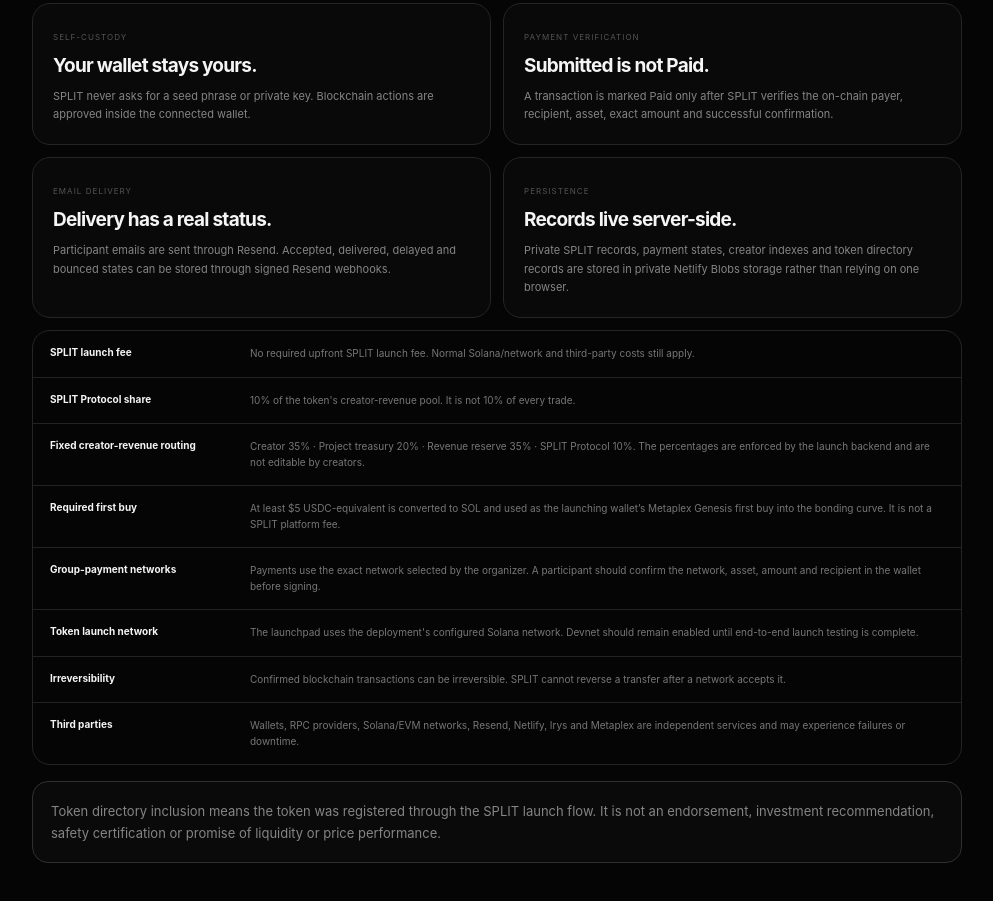
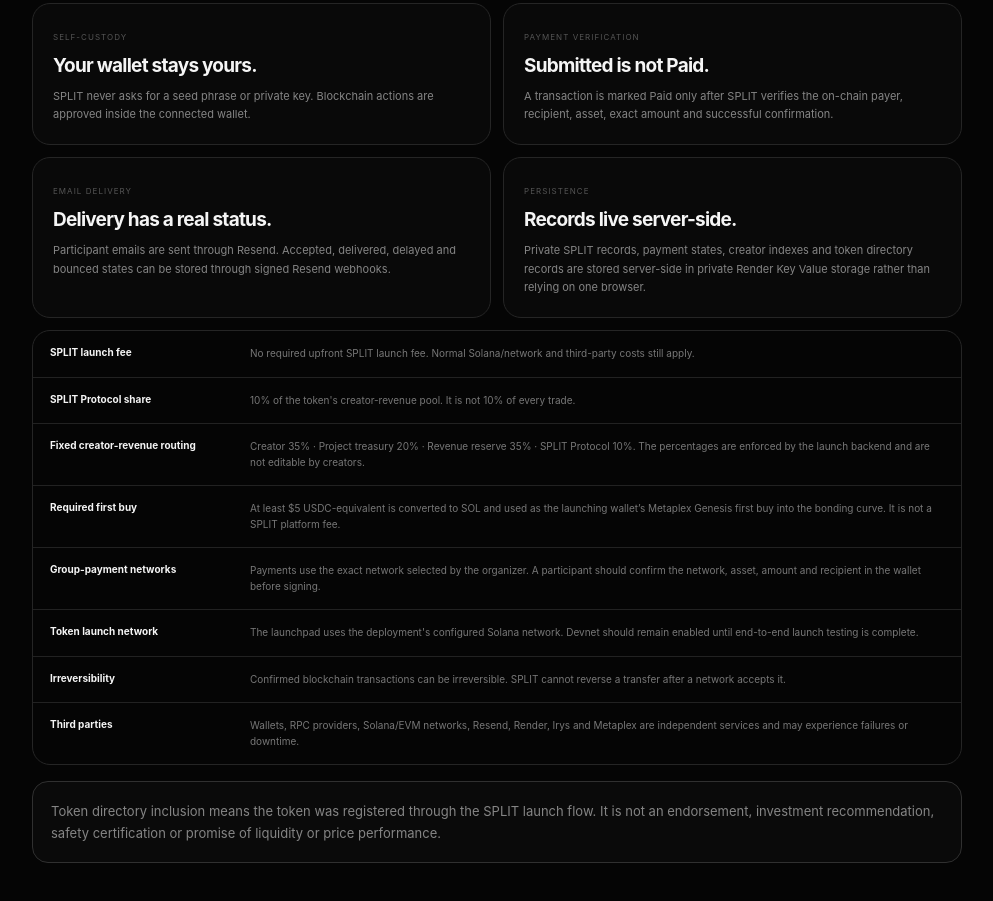
Before and after one commit to sariahsingh9-debug/split-onchain, a website: page public/trust.html in a window 1280 px wide. Shown: the part 487-1388 px from the top of the page, without its empty margins (143-1136 px from the left). Drawn offline with Linux system fonts and the light colour scheme.

Commit message:
Update trust page for Render production

```diff
--- a/public/trust.html
+++ b/public/trust.html
@@ -22,7 +22,7 @@
   <section class="card"><small>SELF-CUSTODY</small><h2>Your wallet stays yours.</h2><p>SPLIT never asks for a seed phrase or private key. Blockchain actions are approved inside the connected wallet.</p></section>
   <section class="card"><small>PAYMENT VERIFICATION</small><h2>Submitted is not Paid.</h2><p>A transaction is marked Paid only after SPLIT verifies the on-chain payer, recipient, asset, exact amount and successful confirmation.</p></section>
   <section class="card"><small>EMAIL DELIVERY</small><h2>Delivery has a real status.</h2><p>Participant emails are sent through Resend. Accepted, delivered, delayed and bounced states can be stored through signed Resend webhooks.</p></section>
-  <section class="card"><small>PERSISTENCE</small><h2>Records live server-side.</h2><p>Private SPLIT records, payment states, creator indexes and token directory records are stored in private Netlify Blobs storage rather than relying on one browser.</p></section>
+  <section class="card"><small>PERSISTENCE</small><h2>Records live server-side.</h2><p>Private SPLIT records, payment states, creator indexes and token directory records are stored server-side in private Render Key Value storage rather than relying on one browser.</p></section>
 </div>
 <div class="table">
   <div class="row"><strong>SPLIT launch fee</strong><span>No required upfront SPLIT launch fee. Normal Solana/network and third-party costs still apply.</span></div>
@@ -32,7 +32,7 @@
   <div class="row"><strong>Group-payment networks</strong><span>Payments use the exact network selected by the organizer. A participant should confirm the network, asset, amount and recipient in the wallet before signing.</span></div>
   <div class="row"><strong>Token launch network</strong><span>The launchpad uses the deployment's configured Solana network. Devnet should remain enabled until end-to-end launch testing is complete.</span></div>
   <div class="row"><strong>Irreversibility</strong><span>Confirmed blockchain transactions can be irreversible. SPLIT cannot reverse a transfer after a network accepts it.</span></div>
-  <div class="row"><strong>Third parties</strong><span>Wallets, RPC providers, Solana/EVM networks, Resend, Netlify, Irys and Metaplex are independent services and may experience failures or downtime.</span></div>
+  <div class="row"><strong>Third parties</strong><span>Wallets, RPC providers, Solana/EVM networks, Resend, Render, Irys and Metaplex are independent services and may experience failures or downtime.</span></div>
 </div>
 <div class="note"><p style="margin:0">Token directory inclusion means the token was registered through the SPLIT launch flow. It is not an endorsement, investment recommendation, safety certification or promise of liquidity or price performance.</p></div>
 </main>
```
